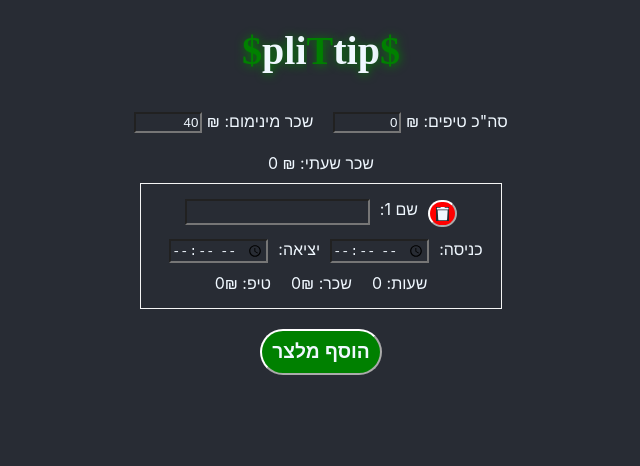
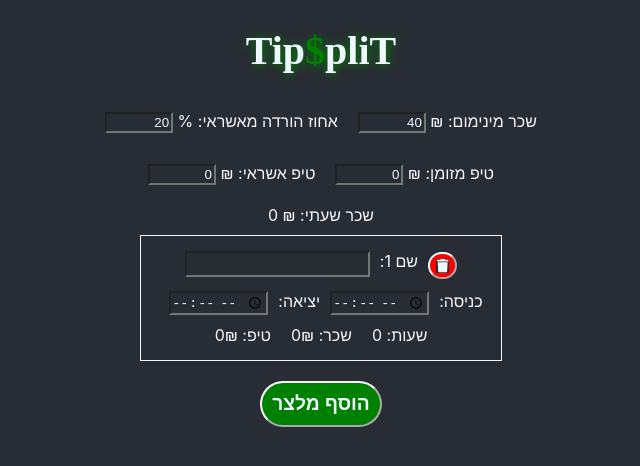
Before and after one commit to yossipoli/splitips, a React (Create React App) app: page / in a window 1280 px wide. Shown: the top 466 px of the page, without its empty margins (319-959 px from the left). Built offline with nearby package versions, Linux system fonts and the light colour scheme.

Commit message:
credit tips is added

```diff
--- a/src/App.js
+++ b/src/App.js
@@ -28,10 +28,14 @@ const calculateDifferenceHours = (start, end) => {
 const calculateSalaries = ({ moneyDetails, employees }) => {
     const nextEmployees = [...employees];
     const nextMoneyDetails = { ...moneyDetails };
-    if (nextMoneyDetails.totalHours) {
-        nextMoneyDetails.perHour = +(
-            nextMoneyDetails.allTips / nextMoneyDetails.totalHours
-        ).toFixed(2);
+    nextMoneyDetails.allTips =
+        ((100 - +nextMoneyDetails.percent) / 100) * +nextMoneyDetails.credit +
+        +nextMoneyDetails.cash;
+
+        nextMoneyDetails.perHour =
+            +(nextMoneyDetails.allTips / nextMoneyDetails.totalHours).toFixed(2) || 0;
+
+        if (nextMoneyDetails.perHour === Infinity) nextMoneyDetails.perHour = 0
 
         for (const emp of nextEmployees) {
             emp.salary = +(emp.hours * nextMoneyDetails.minimum).toFixed(2);
@@ -40,7 +44,7 @@ const calculateSalaries = ({ moneyDetails, employees }) => {
                 emp.salary
             ).toFixed(2);
         }
-    }
+
     return {
         calculatedMoneyDetails: nextMoneyDetails,
         updatedEmployees: nextEmployees,
@@ -49,6 +53,9 @@ const calculateSalaries = ({ moneyDetails, employees }) => {
 
 function App() {
     const [moneyDetails, setMoneyDetails] = useState({
+        cash: 0,
+        credit: 0,
+        percent: 20,
         allTips: 0,
         minimum: 40,
         perHour: 0,
@@ -71,7 +78,11 @@ function App() {
         nextEmployee[detail] = value;
         nextEmployees[employeeIndex] = nextEmployee;
 
-        if (detail !== "name" && nextEmployee.start && nextEmployee.end) {
+        if (
+            detail !== "name" &&
+            nextEmployee.start !== "" &&
+            nextEmployee.end !== ""
+        ) {
             const nextMoneyDetails = { ...moneyDetails };
             nextMoneyDetails.totalHours -= nextEmployee.hours;
             nextEmployee.hours = calculateDifferenceHours(
@@ -89,19 +100,21 @@ function App() {
         }
 
         setEmployees(nextEmployees);
-    }
+    };
 
     const remove = (index, hours) => {
         const nextMoneyDetails = { ...moneyDetails };
         nextMoneyDetails.totalHours = nextMoneyDetails.totalHours - hours;
         let nextEmployees = employees.filter((emp) => emp.index !== index);
+
         const { calculatedMoneyDetails, updatedEmployees } = calculateSalaries({
             moneyDetails: nextMoneyDetails,
             employees: nextEmployees,
         });
+
         setMoneyDetails(calculatedMoneyDetails);
         setEmployees(updatedEmployees);
-    }
+    };
 
     return (
         <div className="App">
--- a/src/Components/Header/Header.js
+++ b/src/Components/Header/Header.js
@@ -9,22 +9,47 @@ function Header({ moneyDetails, onChange }) {
         <div className="header">
             <div className="row">
                 <div>
-                    סה"כ טיפים: ₪{" "}
-                    <input
-                        type="number"
-                        name="allTips"
-                        min={0}
-                        value={moneyDetails.allTips}
-                        onChange={handleChanges}
-                    />
-                </div>
-                <div>
                     שכר מינימום: ₪{" "}
                     <input
                         type="number"
                         name="minimum"
                         min={0}
                         value={moneyDetails.minimum}
+                        step="0.5"
+                        onChange={handleChanges}
+                    />
+                </div>
+                <div>
+                    אחוז הורדה מאשראי: %{" "}
+                    <input
+                        type="number"
+                        name="percent"
+                        min={0}
+                        max= {100}
+                        value={moneyDetails.percent}
+                        onChange={handleChanges}
+                    />
+                </div>
+            </div>
+
+            <div className="row">
+                <div>
+                    טיפ מזומן: ₪{" "}
+                    <input
+                        type="number"
+                        name="cash"
+                        min={0}
+                        value={moneyDetails.cash}
+                        onChange={handleChanges}
+                    />
+                </div>
+                <div>
+                    טיפ אשראי: ₪{" "}
+                    <input
+                        type="number"
+                        name="credit"
+                        min={0}
+                        value={moneyDetails.credit}
                         step="0.5"
                         onChange={handleChanges}
                     />
--- a/src/Components/Logo/Logo.js
+++ b/src/Components/Logo/Logo.js
@@ -4,11 +4,11 @@ function Logo() {
     return (
         <div className="logo">
             <h1>
+                {/* <span className="dollar">$</span> */}
+                Tip
                 <span className="dollar">$</span>
-                pli
-                <span className="dollar">T</span>
-                tip
-                <span className="dollar">$</span>
+                pliT
+                {/* <span className="dollar">$</span> */}
             </h1>
         </div>
     );
```
